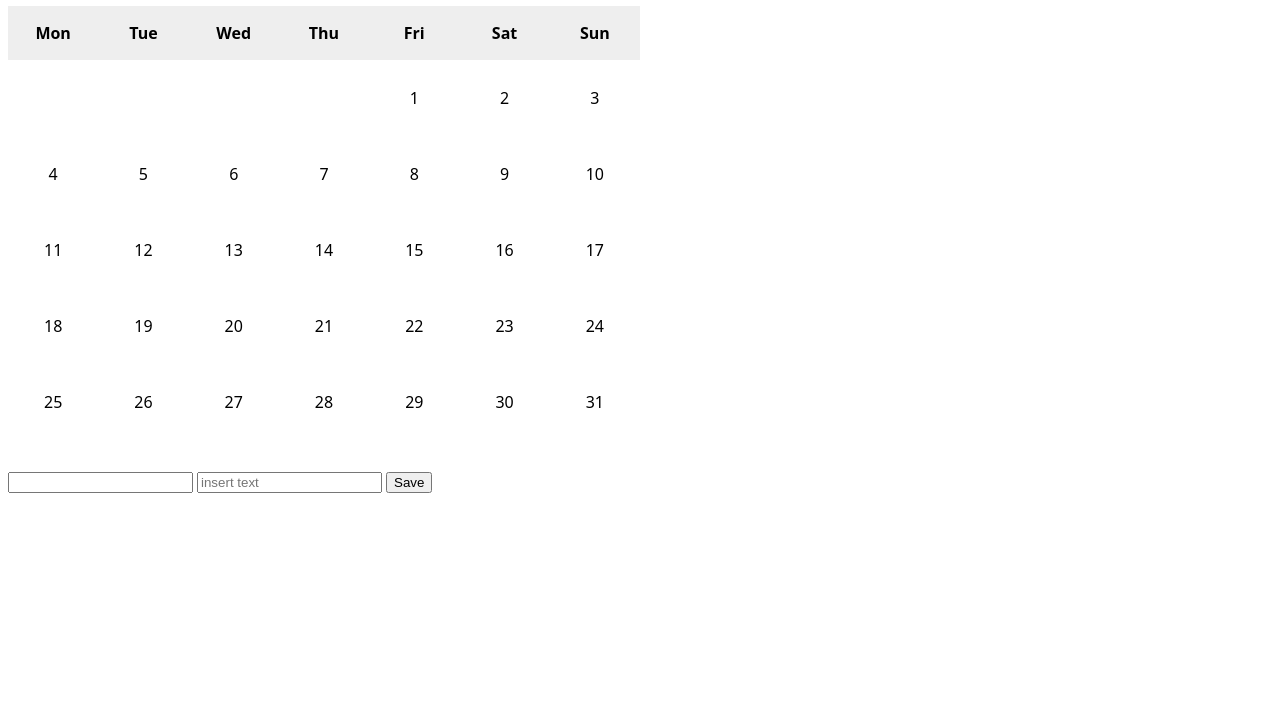
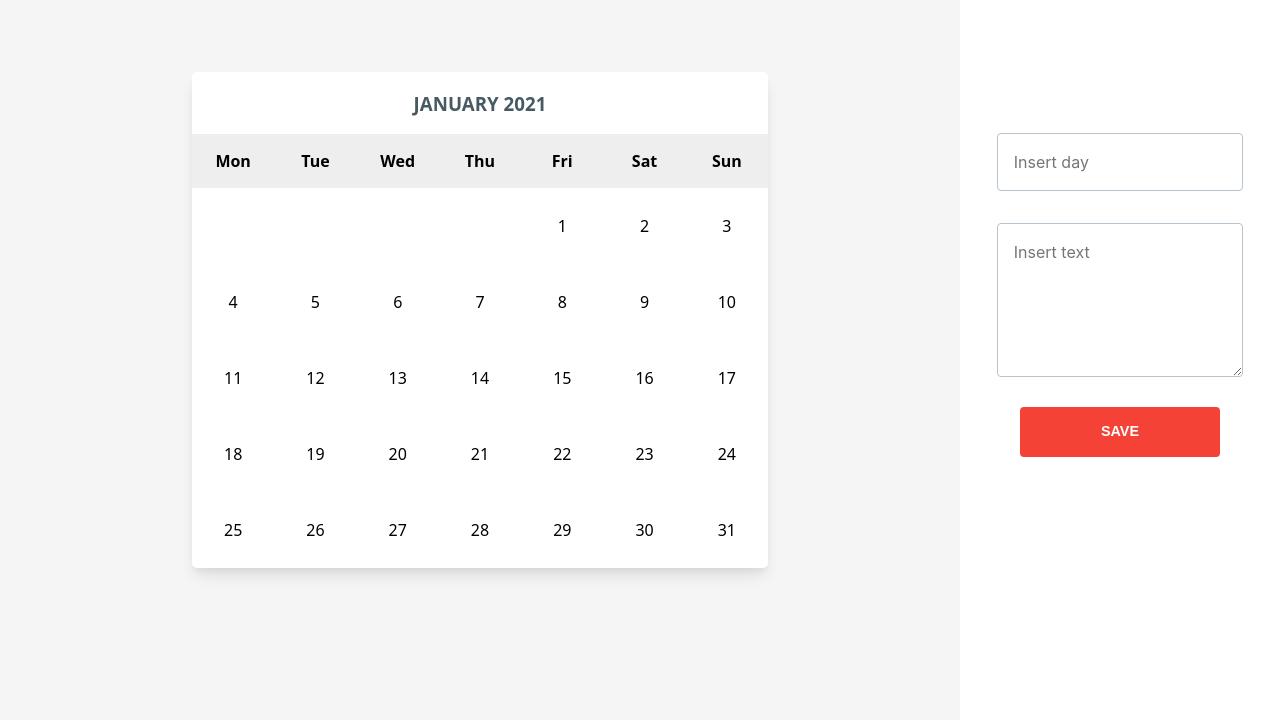
Before and after one commit to dig77/100_days-code, a plain HTML site: page index.html in a window 1280 px wide. Shown: the part 80-800 px from the top of the page. Drawn offline with Linux system fonts and the light colour scheme.

Commit message:
adding page styles

```diff
--- a/index.html
+++ b/index.html
@@ -9,8 +9,10 @@
 </head>
 
 <body>
+  <div class="is-grid">
+    <div class="is-calendar-wrap">
       <div class="calendar-wrapper">
-    <h1>January 2021</h1>
+        <h3>January 2021</h3>
         <ol class="calendar">
 
           <li class="day-name">Mon</li>
@@ -55,13 +57,15 @@
           <li><span>31</span></li>
         </ol>
       </div>
+    </div>
+    <div class="is-actions-wrap">
       <div class="calendar-actions">
-    <input type="number" name="day" id="day">
-    <input placeholder="insert text" type="text" name="text" id="text">
+        <input type="number" name="day" id="day" placeholder="Insert day">
+        <textarea name="text" id="text"  rows="5" placeholder="Insert text"></textarea>
         <button type="submit" id="submitBt">Save</button>
       </div>
-  <div id="savedText">
-
+      <div id="savedText"></div>
+    </div>
   </div>
   <script src="script.js"></script>
 </body>
--- a/stylo.css
+++ b/stylo.css
@@ -1,6 +1,40 @@
+body {
+    margin: 0;
+    padding: 0;
+    font: 100% system-ui;
+}
+
+.is-grid {
+    display: grid;
+    grid-template-columns: repeat(4, 1fr);
+    grid-template-rows: auto;
+    grid-template-areas:
+        "side-left side-left side-left side-right";
+    height: 100vh;
+}
+
+.is-calendar-wrap {
+    grid-area: side-left;
+    background-color: whitesmoke;
+    display: flex;
+    align-items: center;
+    justify-content: center;
+}
+
+.is-actions-wrap {
+    grid-area: side-right;
+    display: flex;
+    flex-direction: column;
+    align-items: center;
+    justify-content: center;
+}
+
 .calendar-wrapper {
-    max-width: 50%;
-    font: 100% system-ui;
+    width: 60%;
+    margin: 3em 10em;
+    background-color: #fff;
+    box-shadow: 0 10px 15px -3px rgba(0, 0, 0, 0.1), 0 4px 6px -2px rgba(0, 0, 0, 0.05);
+    border-radius: 5px;
 }
 
 .calendar {
@@ -14,13 +48,15 @@
 
 .day-name {
     background: #eee;
-    padding:1em;
+    padding: 1em;
     font-weight: bold;
 
 }
 
-h1 {
+h3 {
     text-align: center;
+    text-transform: uppercase;
+    color: #475a63;
 }
 
 ol {
@@ -35,7 +71,59 @@ li {
 }
 
 .calendar-actions {
+    display: flex;
+    flex-direction: column;
     margin-top: 2em;
+    align-items: center;
+    width: 77%;
+}
+
+.calendar-actions>* {
+    margin: 1em 0;
+}
+
+
+.calendar-actions input,
+.calendar-actions textarea {
+    display: inline-block;
+    font-weight: 400;
+    line-height: 1.5;
+    color: #668295;
+    background-color: transparent;
+    background-clip: padding-box;
+    border: 1px solid #B7C4CD;
+    border-radius: 4px;
+    vertical-align: middle;
+    padding: 1em;
+    font-size: 1rem;
+    width: 100%;
+    box-sizing: border-box;
+    font-family: -apple-system, BlinkMacSystemFont, 'Segoe UI', Roboto, Oxygen, Ubuntu, Cantarell, 'Open Sans', 'Helvetica Neue', sans-serif;
+}
+
+button {
+    display: inline-flex;
+    align-items: center;
+    justify-content: center;
+    line-height: 1.5;
+    color: #FFFFFF;
+    text-align: center;
+    vertical-align: middle;
+    cursor: pointer;
+    user-select: none;
+    background-color: #f44336;
+    border: 1px solid transparent;
+    border-radius: 4px;
+    min-width: 200px;
+    padding: 0.9em;
+    font-size: 0.9rem;
+    text-transform: uppercase;
+    font-weight: 700;
+}
+
+button:hover {
+    background-color: #d32f2f;
+    transition: all .3s;
 }
 
 .calendar li:not(.day-name) {
@@ -50,9 +138,21 @@ li {
 }
 
 .is-done span {
-    background-color:red;
-    color:#fff;
+    background-color: #f44336;
+    color: #fff;
     font-weight: 500;
     border-radius: 100%;
     cursor: pointer;
 }
+
+#savedText {
+    font-weight: 600;
+    border-radius: 5px;
+    font-size: 1.5rem;
+    text-align: left;
+    width: 100%;
+    box-sizing: border-box;
+    display: block;
+    padding: 1em 2em;
+    margin-top: 1.5em;
+}
```
Lines whose indentation alone changed are shown as unchanged.
